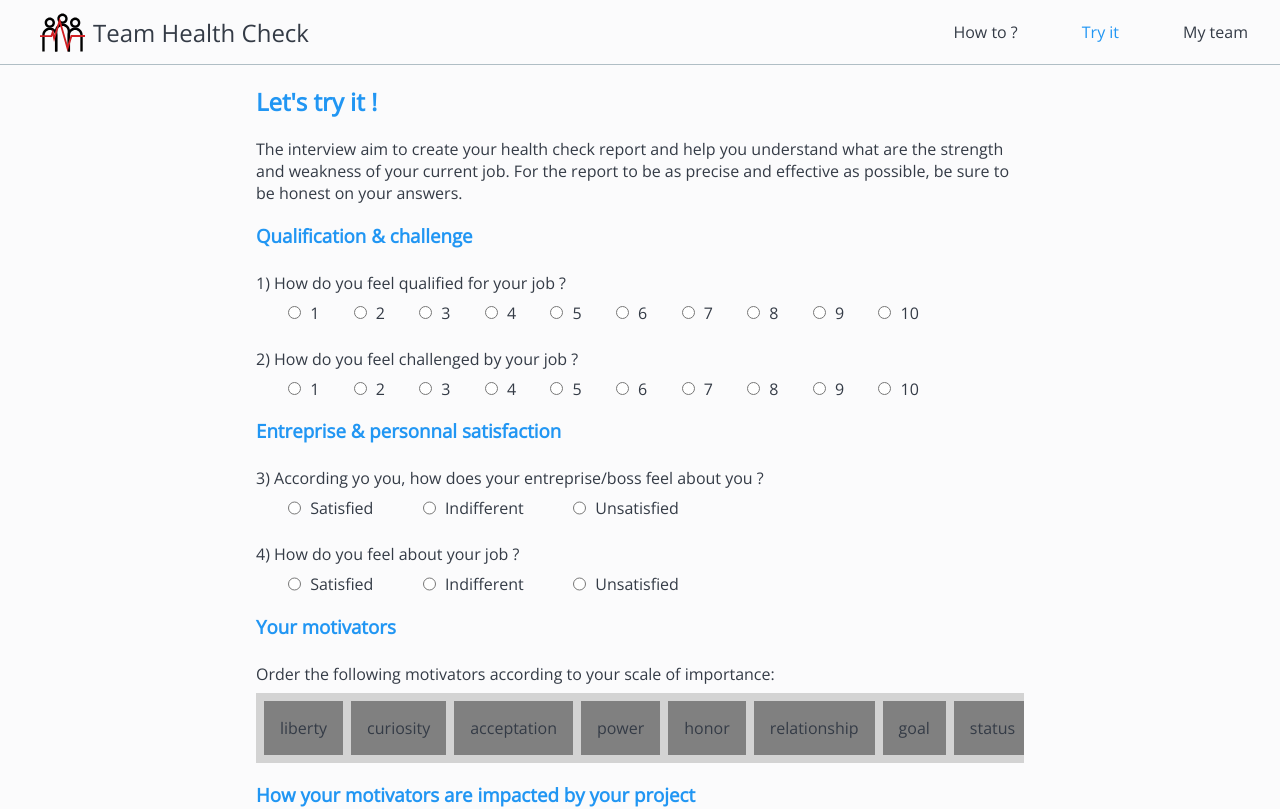
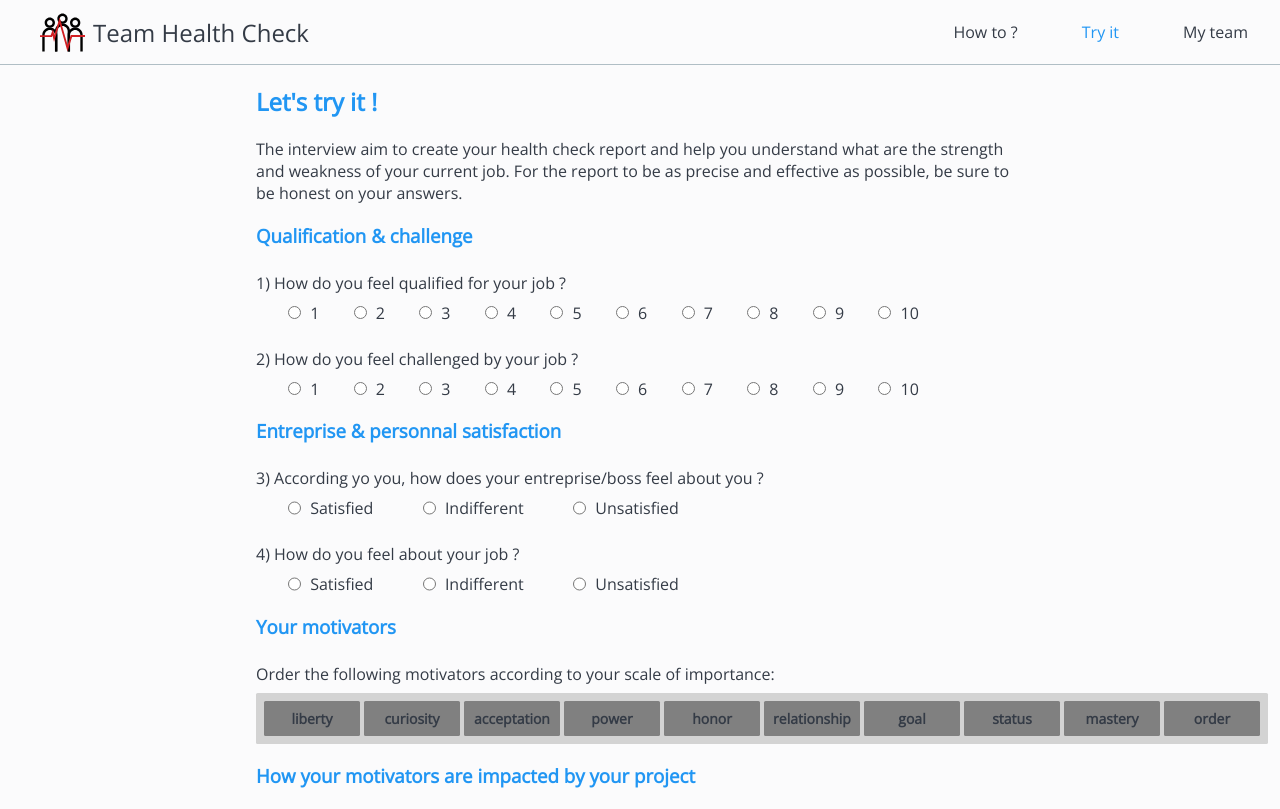
Before and after one commit to Lokymil/team_health_check, a React (Create React App) app: page /interview/tryit in a window 1280 px wide. Shown: the top 809 px of the page. Built offline with nearby package versions, Linux system fonts and the light colour scheme.

Commit message:
a bit of css on drag & drop form part (WIP)

```diff
--- a/src/components/interview/Form/MotivatorsOrdering.js
+++ b/src/components/interview/Form/MotivatorsOrdering.js
@@ -1,5 +1,7 @@
 import React from "react";
 import { DragDropContext, Droppable, Draggable } from "react-beautiful-dnd";
+import classNames from "classnames";
+import "./MotivatorsOrdering.scss";
 
 const reorder = (list, startIndex, endIndex) => {
   const result = Array.from(list);
@@ -8,28 +10,6 @@ const reorder = (list, startIndex, endIndex) => {
 
   return result;
 };
-
-const grid = 8;
-
-const getItemStyle = (isDragging, draggableStyle) => ({
-  // some basic styles to make the items look a bit nicer
-  userSelect: "none",
-  padding: grid * 2,
-  margin: `0 ${grid}px 0 0`,
-
-  // change background colour if dragging
-  background: isDragging ? "lightgreen" : "grey",
-
-  // styles we need to apply on draggables
-  ...draggableStyle
-});
-
-const getListStyle = isDraggingOver => ({
-  background: isDraggingOver ? "lightblue" : "lightgrey",
-  display: "flex",
-  padding: grid,
-  overflow: "auto"
-});
 
 const MotivatorsOrdering = ({ motivators = [], setMotivators }) => {
   const onDragEnd = result => {
@@ -52,7 +32,9 @@ const MotivatorsOrdering = ({ motivators = [], setMotivators }) => {
         {(provided, snapshot) => (
           <div
             ref={provided.innerRef}
-            style={getListStyle(snapshot.isDraggingOver)}
+            className={classNames("motivators--droppable", {
+              dragging: snapshot.isDraggingOver
+            })}
             {...provided.droppableProps}
           >
             {motivators.map((motivator, index) => (
@@ -64,12 +46,12 @@ const MotivatorsOrdering = ({ motivators = [], setMotivators }) => {
                 {(provided, snapshot) => (
                   <div
                     ref={provided.innerRef}
+                    className={classNames("motivators--draggable", {
+                      dragged: snapshot.isDragging
+                    })}
                     {...provided.draggableProps}
                     {...provided.dragHandleProps}
-                    style={getItemStyle(
-                      snapshot.isDragging,
-                      provided.draggableProps.style
-                    )}
+                    style={provided.draggableProps.style}
                   >
                     {motivator.name}
                   </div>
--- /dev/null
+++ b/src/components/interview/Form/MotivatorsOrdering.scss
@@ -0,0 +1,36 @@
+.motivators {
+  &--droppable {
+    width: max-content;
+    padding: 0.5rem;
+    border-radius: 0.1rem;
+    display: flex;
+    overflow: auto;
+    background-color: lightgrey;
+
+    &.dragging {
+      background-color: lightblue;
+    }
+  }
+
+  &--draggable {
+    width: 6rem;
+    padding: 0.5rem 0;
+    border-radius: 0.1rem;
+    margin: 0 0.25rem 0 0;
+    display: flex;
+    justify-content: center;
+    align-items: center;
+    font-size: 0.875rem;
+    font-weight: bold;
+    user-select: "none";
+    background-color: grey;
+
+    &:last-child {
+      margin: 0;
+    }
+
+    &.dragged {
+      background-color: green;
+    }
+  }
+}
```
Also changed, not shown: src/components/interview/Form/DraggableMotivator.js (deleted, +0 -7 lines).
